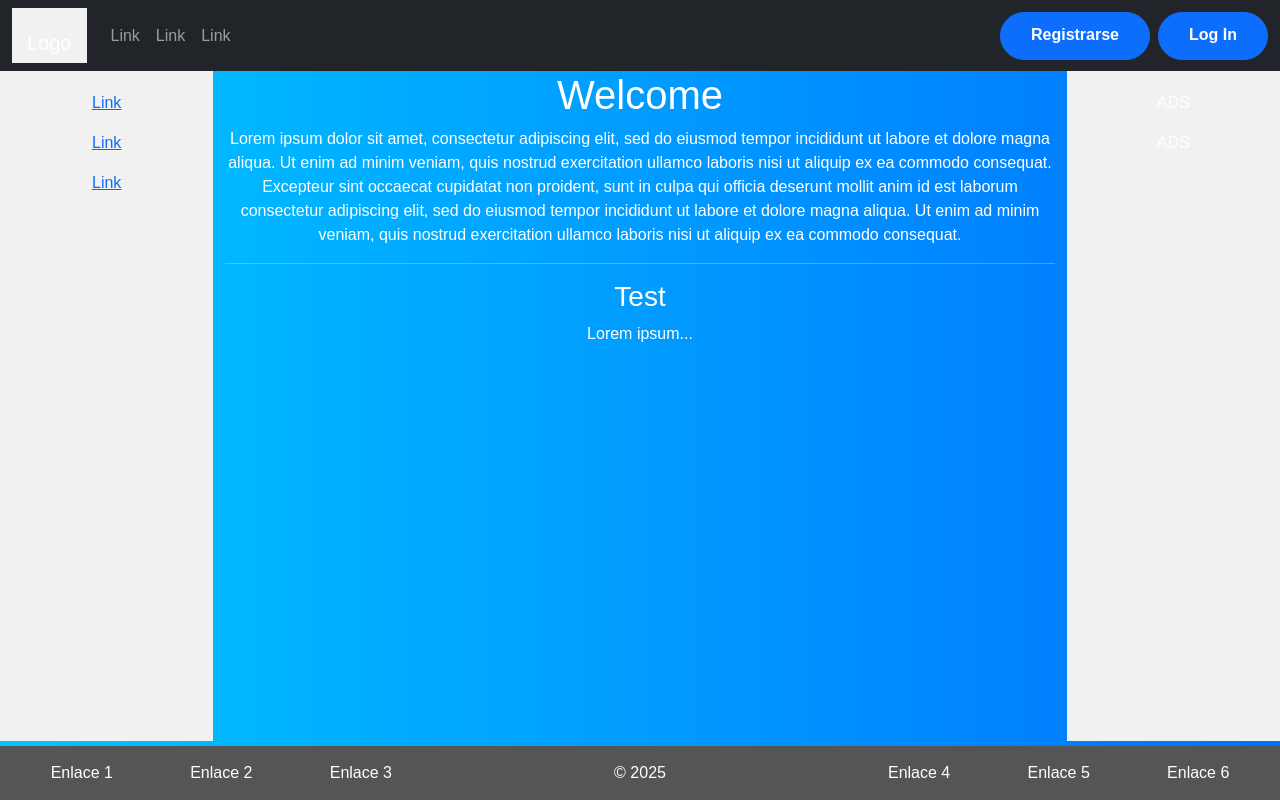
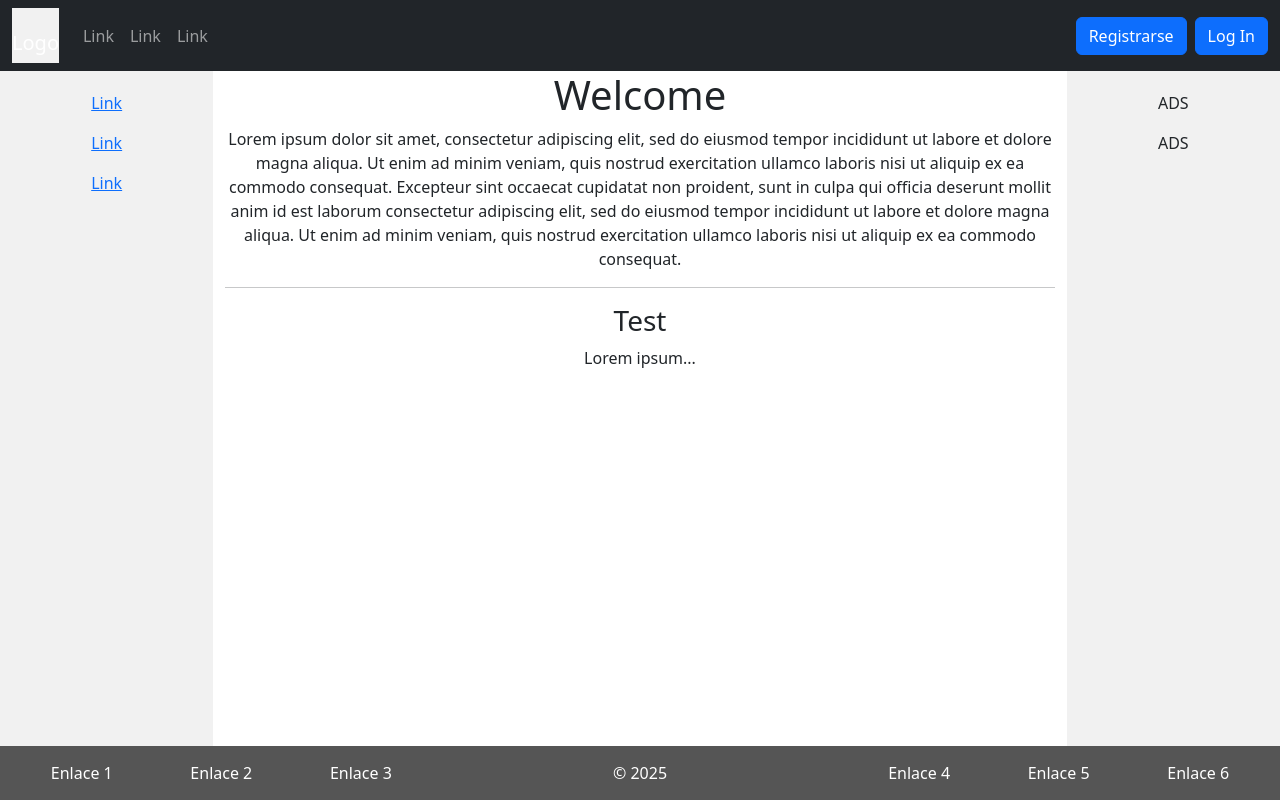
Before and after one commit to brandonmorales12/DWS08, a PHP site: page / in a window 1280 px wide. Run offline with PHP 8.4, Linux system fonts and the light colour scheme.

Commit message:
-- REINICIO -- cambio en textcontainer.php y common.css

```diff
--- a/common.css
+++ b/common.css
@@ -1,87 +1,6 @@
-/* common.css */
+/* Global variables */
 
-/* Estilos comunes para el cuerpo de la página */
-body {
-    font-family: Arial, sans-serif;
-    margin: 0;
-    padding: 0;
-    background: linear-gradient(to right, #00c6ff, #0072ff); /* Degradado de azul claro a azul oscuro */
-    color: #fff; /* Color de texto blanco para mejor legibilidad */
+:root {
+  --blue: #1e90ff;
+  --white: #ffffff;
 }
-
-
-
-/* Estilos comunes para la navbar */
-.navbar {
-    margin-bottom: 0;
-    border-radius: 0;
-    background-color: #008080;
-    color: #fff;
-  }
-
-  /* Estilos comunes para los enlaces de navegación */
-  nav a {
-    color: #fff;
-    text-decoration: none;
-    padding: 10px 15px;
-    display: inline-block;
-  }
-
-  nav a:hover {
-    background-color: #008080;
-  }
-
-  /* Estilos comunes para el contenedor de texto */
-  .text-container {
-    padding: 20px;
-    background-color: #fff;
-    margin: 20px auto;
-    max-width: 800px;
-    box-shadow: 0 0 10px rgba(0, 0, 0, 0.1);
-  }
-
-  /* Estilos comunes para el pie de página */
-  footer {
-    background-color: #008080;
-    color: white;
-    padding: 15px;
-    text-align: center;
-  }
-
-  /* Estilos comunes para los formularios */
-  .form-control {
-    min-height: 48px;
-    line-height: 45px;
-    background-color: #fff;
-    color: rgba(22, 22, 22, 0.75);
-    border: 0;
-    border-radius: 100px;
-    padding: 0 25px;
-    font-weight: 700;
-  }
-
-  .form-control::placeholder {
-    font-size: 16px;
-    font-weight: 700;
-  }
-
-  .form-control:focus {
-    border-color: #0d6efd;
-  }
-
-  /* Estilos comunes para los botones */
-  .btn {
-    height: 48px;
-    padding: 10px 30px;
-    font-weight: 600;
-    font-size: 16px;
-    line-height: 1.4;
-    background-color: #0d6efd;
-    color: #ffffff;
-    border-radius: 100px;
-  }
-
-  .btn:hover {
-    color: #ffffff;
-    background-color: rgba(13, 110, 253, 0.9);
-  }
--- a/components/textcontainer/textcontainer.css
+++ b/components/textcontainer/textcontainer.css
@@ -5,10 +5,7 @@
     }
 
     /* Set height of the grid so .sidenav can be 100% (adjust as needed) */
-    .row.content {
-      flex: 1;
-      display:  flex;
-      height: 670px}
+    .row.content {height: 90vh}
 
     /* Set gray background color and 100% height */
     .sidenav {
--- a/components/textcontainer/textcontainer.php
+++ b/components/textcontainer/textcontainer.php
@@ -1,20 +1,20 @@
 <link rel="stylesheet" href="/components/textcontainer/textcontainer.css">
 
-<div class="container-fluid text-center">
+<div class="container-fluid text-center h-auto">
   <div class="row content">
-    <div class="col-sm-2 sidenav">
+    <div class="col-sm-2 sidenav h-auto">
       <p><a href="#">Link</a></p>
       <p><a href="#">Link</a></p>
       <p><a href="#">Link</a></p>
     </div>
-    <div class="col-sm-8 text-left">
+    <div class="col-sm-8 text-left h-auto">
       <h1>Welcome</h1>
       <p>Lorem ipsum dolor sit amet, consectetur adipiscing elit, sed do eiusmod tempor incididunt ut labore et dolore magna aliqua. Ut enim ad minim veniam, quis nostrud exercitation ullamco laboris nisi ut aliquip ex ea commodo consequat. Excepteur sint occaecat cupidatat non proident, sunt in culpa qui officia deserunt mollit anim id est laborum consectetur adipiscing elit, sed do eiusmod tempor incididunt ut labore et dolore magna aliqua. Ut enim ad minim veniam, quis nostrud exercitation ullamco laboris nisi ut aliquip ex ea commodo consequat.</p>
       <hr>
       <h3>Test</h3>
       <p>Lorem ipsum...</p>
     </div>
-    <div class="col-sm-2 sidenav">
+    <div class="col-sm-2 sidenav h-auto">
       <div class="well">
         <p>ADS</p>
       </div>
```
Also changed, not shown: cambios.txt (added, +92 -0 lines).
